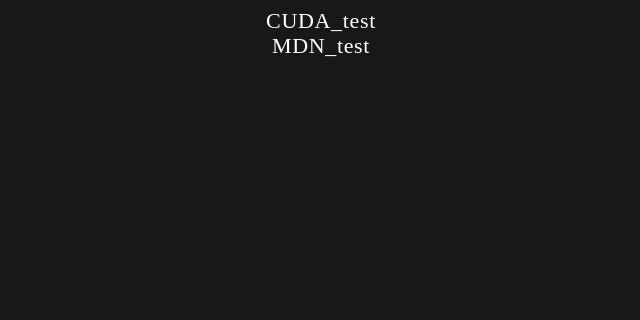
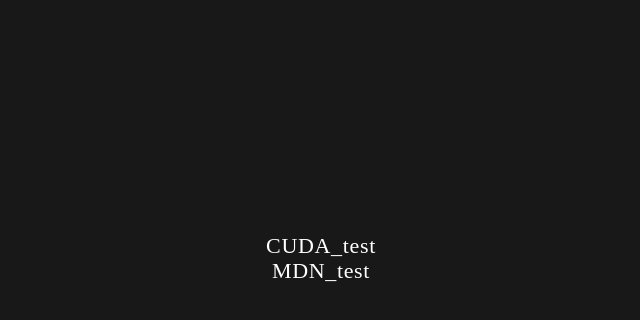
Before and after one commit to VVogur/VVogur.github.io, a plain HTML site: page index.html in a window 1280 px wide. Shown: the whole page, without its empty margins (319-959 px from the left). Drawn offline with Linux system fonts and the light colour scheme.

Commit message:
style nav

```diff
--- a/stylemain.css
+++ b/stylemain.css
@@ -5,7 +5,13 @@ body{
     display: flex;
     flex-direction: column;
     align-items: center;
-
+    min-height: 500px;
+  display: -webkit-flex;
+  display:         flex;
+  -webkit-align-items: center;
+          align-items: center;
+  -webkit-justify-content: center;
+          justify-content: center;
 }
 a {
     text-decoration: none;
```
